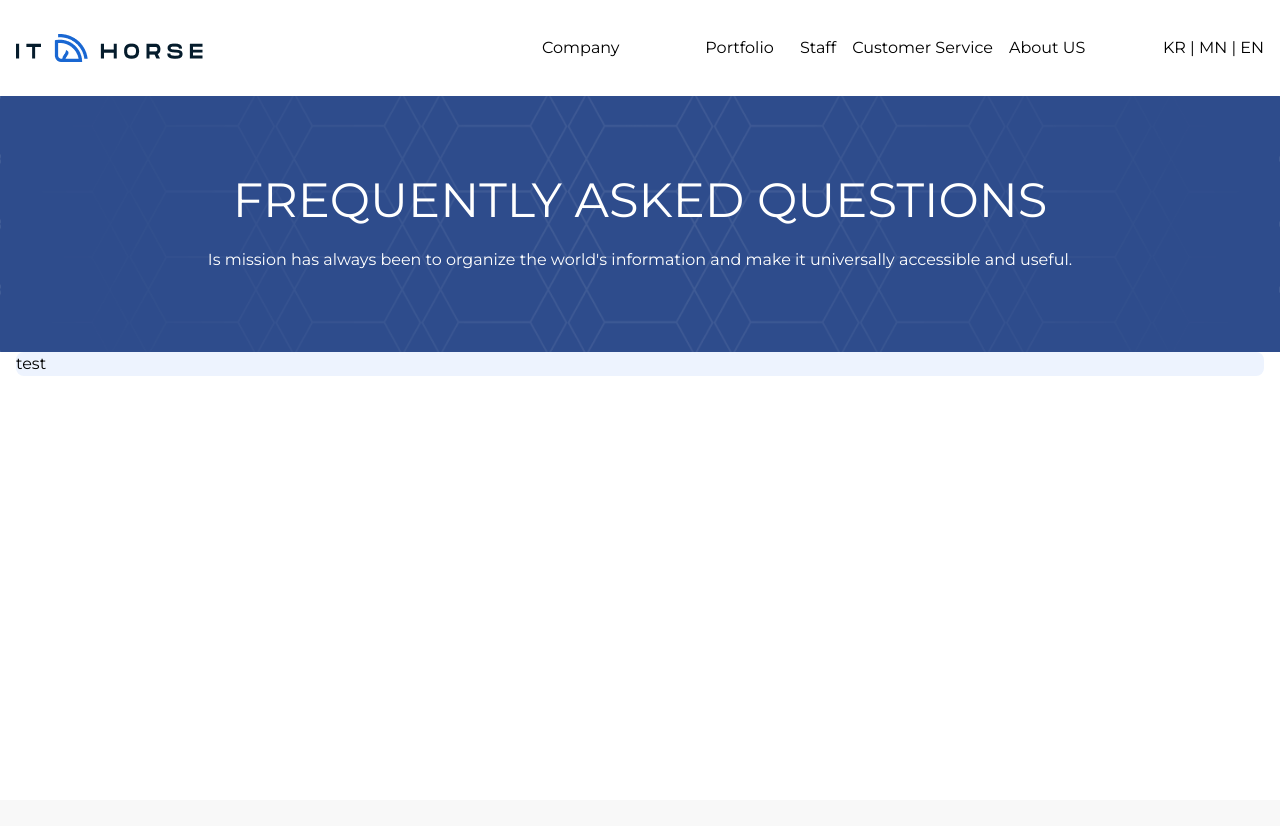
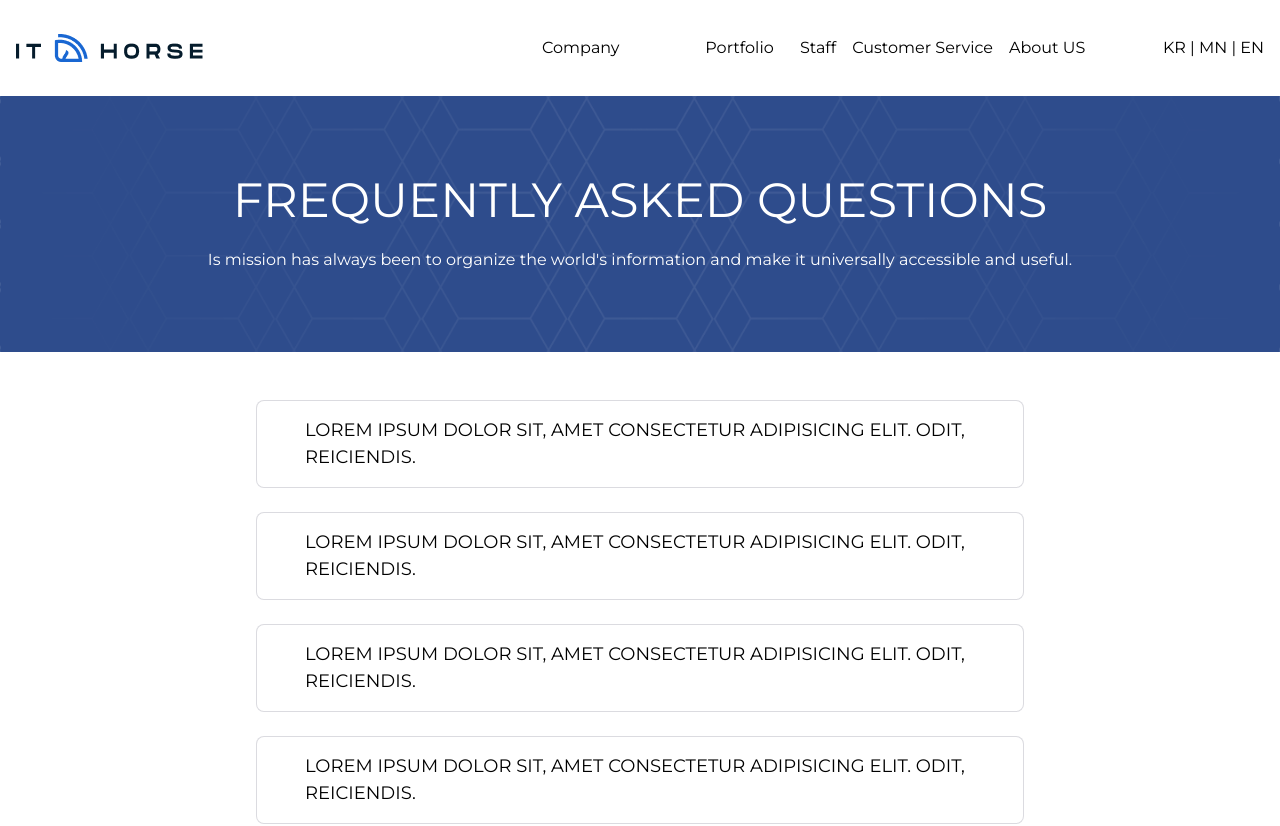
Before and after one commit to bilguun0633/it-horse, a Next.js app: page /faq in a window 1280 px wide. Shown: the top 826 px of the page. Built offline with nearby package versions, Linux system fonts and the light colour scheme.

Commit message:
update faq

```diff
--- /dev/null
+++ b/src/components/common/Accordion.jsx
@@ -0,0 +1,45 @@
+import { motion, AnimatePresence } from "framer-motion";
+import { useState } from "react";
+
+export default function Accordion({ title, description }) {
+  const [show, setShow] = useState(false);
+
+  return (
+    <div
+      className={`rounded-lg border-[#4E4B6633] border transition flex ${
+        show ? "bg-[#EDF3FE]" : "bg-white"
+      }`}
+    >
+      <div className="flex-shrink-0 p-4">
+        <i
+          className={`text-2xl ri-${
+            show ? "subtract" : "add"
+          }-line transition ${show ? "text-blue" : ""}`}
+        ></i>
+      </div>
+      <div className="flex-1">
+        <h2
+          className={`p-4 text-lg leading-normal transition uppercase cursor-pointer ${
+            show ? "text-blue" : ""
+          }`}
+          onClick={() => setShow((prev) => !prev)}
+        >
+          {title}
+        </h2>
+        <AnimatePresence>
+          {show && (
+            <motion.div
+              initial={{ opacity: 0, height: 0 }}
+              animate={{ opacity: 1, height: "auto" }}
+              exit={{ opacity: 0, height: 0 }}
+              transition={{ duration: 0.3 }}
+              className="overflow-hidden"
+            >
+              <p className="px-4 pb-4 text-[#444545]">{description}</p>
+            </motion.div>
+          )}
+        </AnimatePresence>
+      </div>
+    </div>
+  );
+}
--- a/src/components/common/accorfionFaq.jsx
+++ /dev/null
@@ -1,9 +0,0 @@
-import React from "react";
-
-export default function accorfionFaq() {
-  return (
-    <div className="container">
-      <div className="bg-warming rounded-lg">test</div>
-    </div>
-  );
-}
--- a/src/components/layout/Banner.jsx
+++ /dev/null
@@ -1,22 +0,0 @@
-import Image from "next/image";
-
-export default function Banner({ title, subtitle, image, position }) {
-  return (
-    <div className="relative pt-[50%] sm:pt-[25%] bg-background">
-      <Image
-        alt=""
-        fill
-        src={`/images/banner${image ? `-${image}` : ""}.jpg`}
-        className={`brightness-75 object-cover object-${position || "bottom"}`}
-      />
-      <div className="absolute inset-0 container flex flex-col gap-1.5 lg:gap-3 items-center lg:items-start lg:py-32 justify-center">
-        <h2 className="relative w-full text-xs text-center text-white uppercase drop-shadow-xl lg:text-left lg:text-sm">
-          {subtitle}
-        </h2>
-        <h1 className="text-2xl font-semibold uppercase lg:text-5xl text-center lg:text-left lg:max-w-[60%] relative text-white">
-          {title}
-        </h1>
-      </div>
-    </div>
-  );
-}
--- a/src/pages/faq.jsx
+++ b/src/pages/faq.jsx
@@ -1,29 +1,64 @@
 import React from "react";
 
-import ImageContainer from "@/components/common/ImageContainer";
-import AccordionFaq from "@/components/common/accorfionFaq";
+import Accordion from "@/components/common/Accordion";
+import Banner from "@/components/common/banner";
+
 export default function FaqPage() {
+  const list = [
+    {
+      title:
+        "Lorem ipsum dolor sit, amet consectetur adipisicing elit. Odit, reiciendis.",
+      description:
+        "Lorem ipsum dolor sit amet consectetur adipisicing elit. Odio quod corrupti aut libero porro soluta, voluptatibus numquam optio harum facilis. Accusamus natus ipsa officiis recusandae vitae nisi vel, omnis ullam nulla obcaecati nobis enim fuga repellat, temporibus consectetur in beatae perspiciatis mollitia aut, quia esse. Illo nostrum facilis voluptate dolor.",
+    },
+    {
+      title:
+        "Lorem ipsum dolor sit, amet consectetur adipisicing elit. Odit, reiciendis.",
+      description:
+        "Lorem ipsum dolor sit amet consectetur adipisicing elit. Odio quod corrupti aut libero porro soluta, voluptatibus numquam optio harum facilis. Accusamus natus ipsa officiis recusandae vitae nisi vel, omnis ullam nulla obcaecati nobis enim fuga repellat, temporibus consectetur in beatae perspiciatis mollitia aut, quia esse. Illo nostrum facilis voluptate dolor.",
+    },
+    {
+      title:
+        "Lorem ipsum dolor sit, amet consectetur adipisicing elit. Odit, reiciendis.",
+      description:
+        "Lorem ipsum dolor sit amet consectetur adipisicing elit. Odio quod corrupti aut libero porro soluta, voluptatibus numquam optio harum facilis. Accusamus natus ipsa officiis recusandae vitae nisi vel, omnis ullam nulla obcaecati nobis enim fuga repellat, temporibus consectetur in beatae perspiciatis mollitia aut, quia esse. Illo nostrum facilis voluptate dolor.",
+    },
+    {
+      title:
+        "Lorem ipsum dolor sit, amet consectetur adipisicing elit. Odit, reiciendis.",
+      description:
+        "Lorem ipsum dolor sit amet consectetur adipisicing elit. Odio quod corrupti aut libero porro soluta, voluptatibus numquam optio harum facilis. Accusamus natus ipsa officiis recusandae vitae nisi vel, omnis ullam nulla obcaecati nobis enim fuga repellat, temporibus consectetur in beatae perspiciatis mollitia aut, quia esse. Illo nostrum facilis voluptate dolor.",
+    },
+    {
+      title:
+        "Lorem ipsum dolor sit, amet consectetur adipisicing elit. Odit, reiciendis.",
+      description:
+        "Lorem ipsum dolor sit amet consectetur adipisicing elit. Odio quod corrupti aut libero porro soluta, voluptatibus numquam optio harum facilis. Accusamus natus ipsa officiis recusandae vitae nisi vel, omnis ullam nulla obcaecati nobis enim fuga repellat, temporibus consectetur in beatae perspiciatis mollitia aut, quia esse. Illo nostrum facilis voluptate dolor.",
+    },
+    {
+      title:
+        "Lorem ipsum dolor sit, amet consectetur adipisicing elit. Odit, reiciendis.",
+      description:
+        "Lorem ipsum dolor sit amet consectetur adipisicing elit. Odio quod corrupti aut libero porro soluta, voluptatibus numquam optio harum facilis. Accusamus natus ipsa officiis recusandae vitae nisi vel, omnis ullam nulla obcaecati nobis enim fuga repellat, temporibus consectetur in beatae perspiciatis mollitia aut, quia esse. Illo nostrum facilis voluptate dolor.",
+    },
+    {
+      title:
+        "Lorem ipsum dolor sit, amet consectetur adipisicing elit. Odit, reiciendis.",
+      description:
+        "Lorem ipsum dolor sit amet consectetur adipisicing elit. Odio quod corrupti aut libero porro soluta, voluptatibus numquam optio harum facilis. Accusamus natus ipsa officiis recusandae vitae nisi vel, omnis ullam nulla obcaecati nobis enim fuga repellat, temporibus consectetur in beatae perspiciatis mollitia aut, quia esse. Illo nostrum facilis voluptate dolor.",
+    },
+  ];
+
   return (
     <>
-      <div className=" relative lg:justify-center    ">
-        <div className=" h-64 w-full relative ">
-          <ImageContainer src="/background/bg.png" />
-          <div className="absolute inset-0 flex justify-center items-center">
-            <div className="container text-white text-center">
-              <h1 className="text-3xl lg:text-5xl uppercase">
-                frequently asked questions
-              </h1>
-              <br />
-              <p>
-                Is mission has always been to organize the world's information
-                and make it universally accessible and useful.
-              </p>
-            </div>
-          </div>
-        </div>
-      </div>
-      <div>
-        <AccordionFaq />
+      <Banner
+        title="frequently asked questions"
+        description="Is mission has always been to organize the world's information and make it universally accessible and useful."
+      />
+      <div className="container flex flex-col gap-4 px-4 py-4 lg:py-12 lg:px-24 lg:gap-6 xl:px-64">
+        {list.map((item, index) => (
+          <Accordion key={index} {...item} />
+        ))}
       </div>
     </>
   );
--- a/src/styles/globals.css
+++ b/src/styles/globals.css
@@ -25,5 +25,5 @@ i {
 }
 
 .container {
-  @apply px-4 ;
+  @apply px-4;
 }
```
